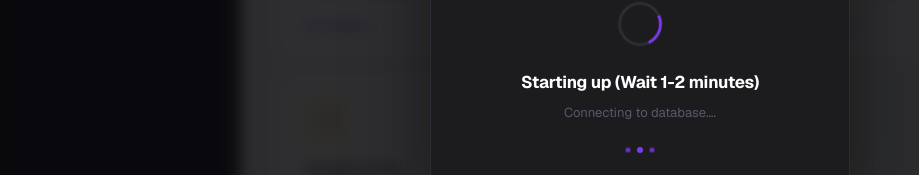
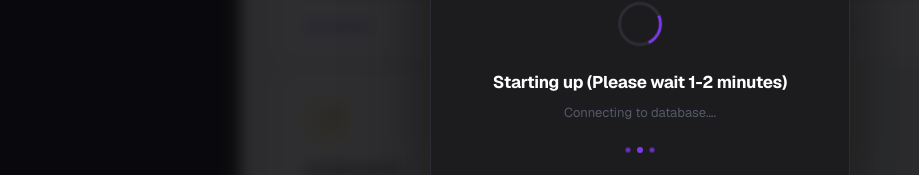
Before and after one commit to dev-basit/eduai, a Next.js app in the folder frontend/: page / in a window 1280 px wide. Shown: the part 373-548 px from the top of the page, without its empty margins (0-919 px from the left). Built offline with nearby package versions, Linux system fonts and the light colour scheme; no server answers.

Commit message:
improved text for waiting

```diff
--- a/frontend/src/components/StartupModal.tsx
+++ b/frontend/src/components/StartupModal.tsx
@@ -155,7 +155,7 @@ export default function StartupModal() {
                 marginBottom: '8px',
               }}
             >
-              Starting up (Wait 1-2 minutes)
+              Starting up (Please wait 1-2 minutes)
             </h2>
 
             <p
```
